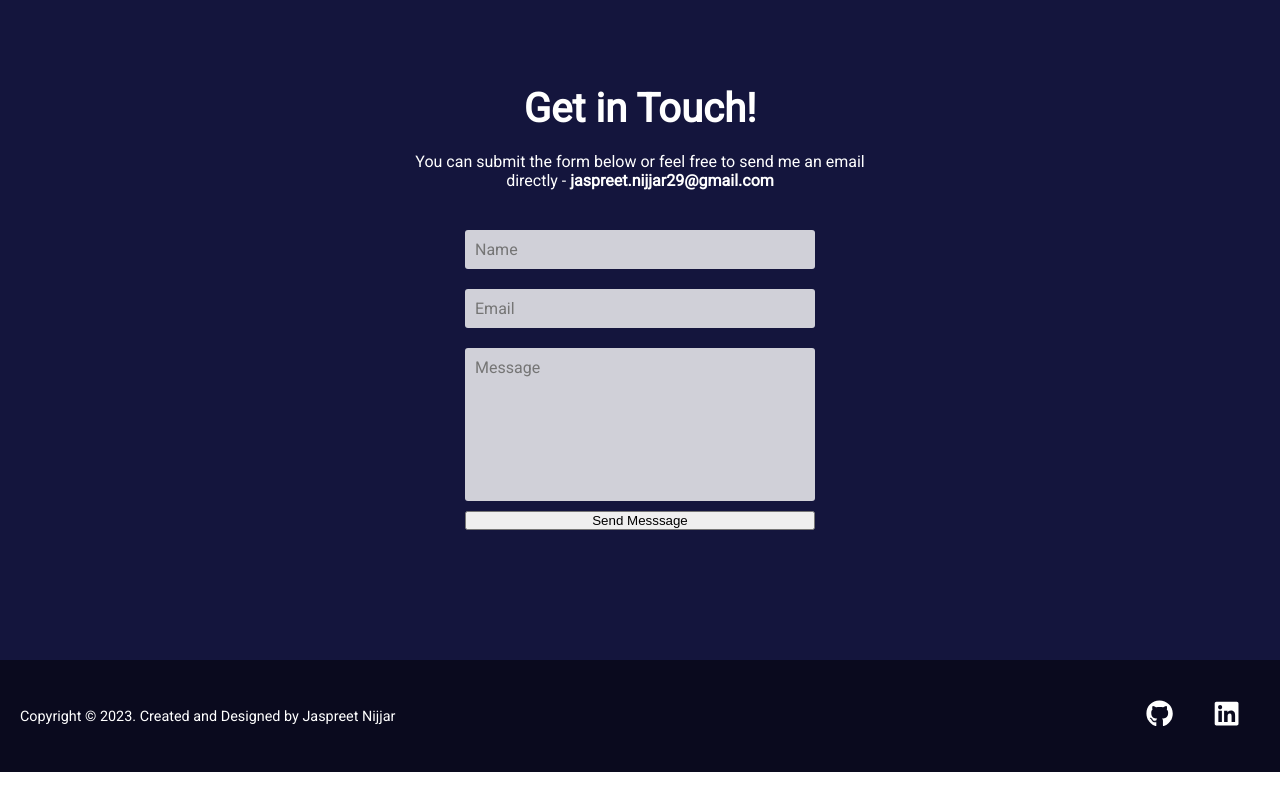
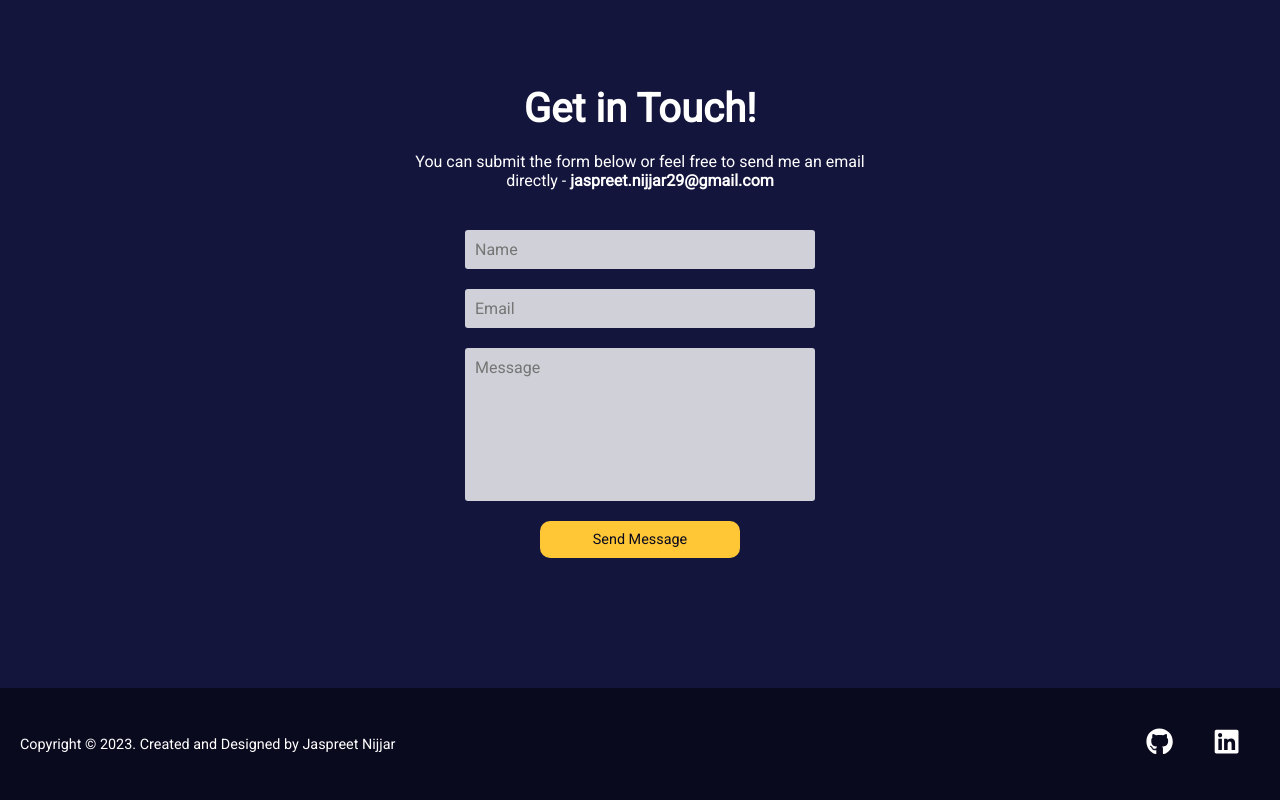
Before and after one commit to Jaspreet-Nijjar/portfolio, a React (Create React App) app: page / in a window 1280 px wide. Shown: the part 2837-3637 px from the top of the page. Before the commit the page ends 3609 px from the top, so only its background shows below. Built offline with nearby package versions, Linux system fonts and the light colour scheme.

Commit message:
styled contact button

```diff
--- a/src/components/Contact.js
+++ b/src/components/Contact.js
@@ -21,7 +21,7 @@ export const Contact = () => {
             name="message"
             required
           ></textarea>
-          <button>Send Messsage</button>
+          <button className="contact-btn">Send Message</button>
         </form>
       </div>
     </section>
--- a/src/styles/Contact.css
+++ b/src/styles/Contact.css
@@ -37,3 +37,17 @@
 .contact-container form textarea {
   resize: none;
 }
+
+.contact-btn {
+  background-color: var(--gold);
+  border: none;
+  margin: 0 auto;
+  width: 200px;
+  padding: 10px;
+  border-radius: 10px;
+  cursor: pointer;
+  color: var(--navy);
+  font-size: 0.9em;
+  font-family: Roboto, 'sans-serif';
+  margin-top: 10px;
+}
```
